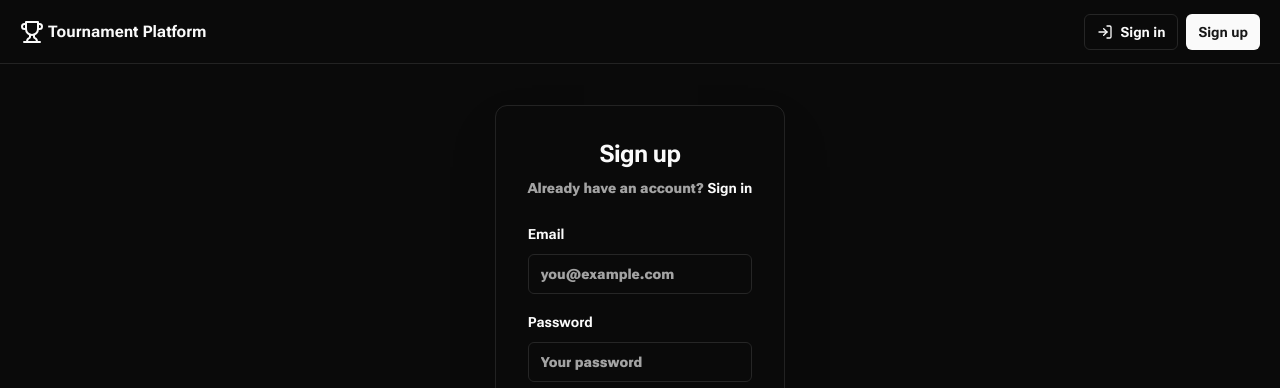
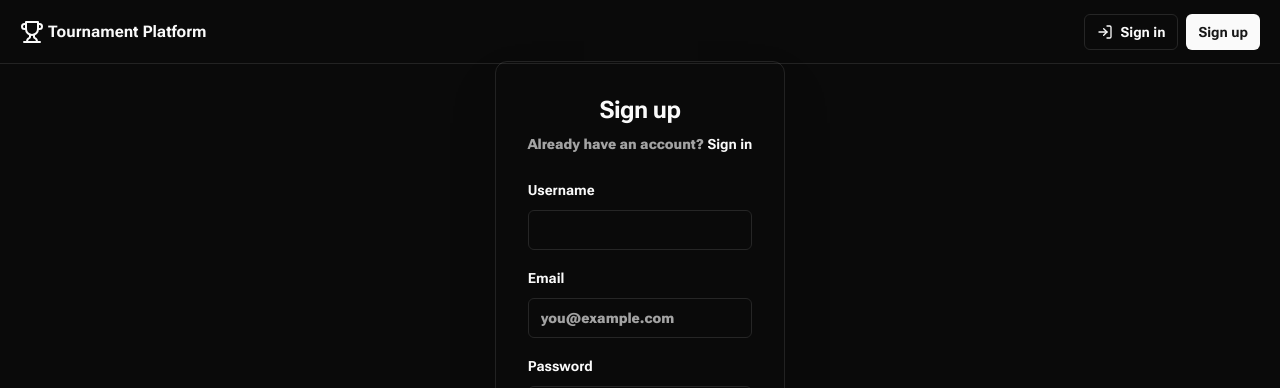
Before and after one commit to Laremies/tournament-platform, a Next.js app: page /sign-up in a window 1280 px wide. Shown: the top 388 px of the page. Built offline with nearby package versions, Linux system fonts and the light colour scheme; no server answers.

Commit message:
feat: signup form asks username and tournament page shows participant usernames

```diff
--- a/app/(auth-pages)/sign-up/page.tsx
+++ b/app/(auth-pages)/sign-up/page.tsx
@@ -32,6 +32,16 @@ export default function Signup({ searchParams }: { searchParams: Message }) {
           </div>
           <div className="space-y-4">
             <div className="space-y-2">
+              <Label htmlFor="username">Username</Label>
+              <Input
+                id="username"
+                name="username"
+                type="username"
+                minLength={3}
+                required
+              />
+            </div>
+            <div className="space-y-2">
               <Label htmlFor="email">Email</Label>
               <Input
                 id="email"
@@ -41,6 +51,7 @@ export default function Signup({ searchParams }: { searchParams: Message }) {
                 required
               />
             </div>
+
             <div className="space-y-2">
               <Label htmlFor="password">Password</Label>
               <Input
--- a/app/tournaments/[tournamentId]/page.tsx
+++ b/app/tournaments/[tournamentId]/page.tsx
@@ -112,9 +112,9 @@ const TournamentPage = async ({ params }: { params: Params }) => {
                             src={participant.avatar}
                             alt={participant.name}
                           />
-                          <AvatarFallback></AvatarFallback>
+                            <AvatarFallback>{participant.users.username.charAt(0).toUpperCase()}</AvatarFallback>
                         </Avatar>
-                        <span className="font-medium">{participant.id}</span>
+                        <span className="font-medium">{participant.users.username}</span>
                       </div>
                     ))}
                 </div>
--- a/lib/actions.ts
+++ b/lib/actions.ts
@@ -14,6 +14,7 @@ interface UserJoinedTournaments {
 
 export const signUpAction = async (formData: FormData) => {
   const supabase = createClient();
+  const username = formData.get('username')?.toString();
   const email = formData.get('email')?.toString();
   const password = formData.get('password')?.toString();
   const origin = headers().get('origin');
@@ -26,6 +27,7 @@ export const signUpAction = async (formData: FormData) => {
     email,
     password,
     options: {
+      data: { username },
       emailRedirectTo: `${origin}/auth/callback`,
     },
   });
@@ -323,8 +325,8 @@ export async function getTournamentPlayers(tournamentId: string) {
   //need to provide tags?
   const { data: tournamentUsers, error } = await supabase
     .from('tournamentUsers')
-    .select('*')
-    .eq('tournament_id', tournamentId); //TODO: add natural join with users table to get usernames and stuff
+    .select('*, users(username)')
+    .eq('tournament_id', tournamentId);
 
   if (error) {
     console.error(error);
```
